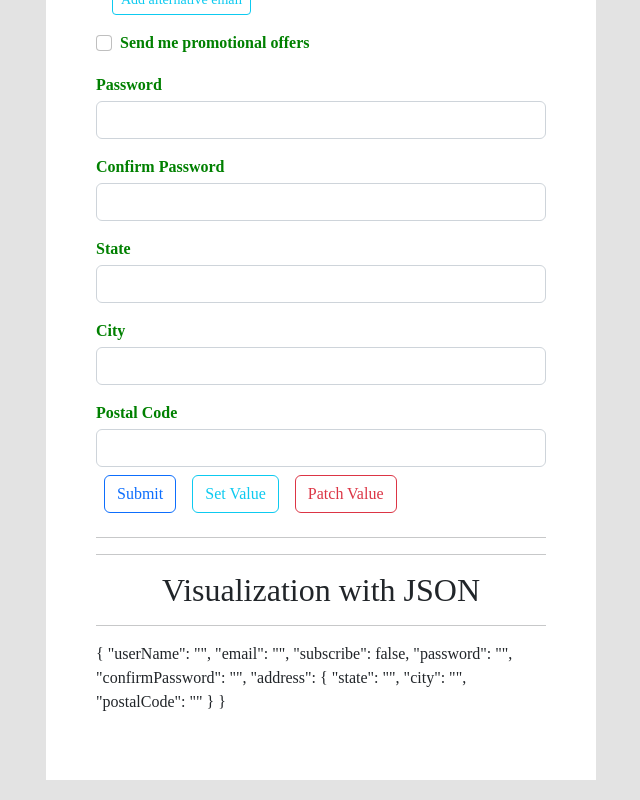
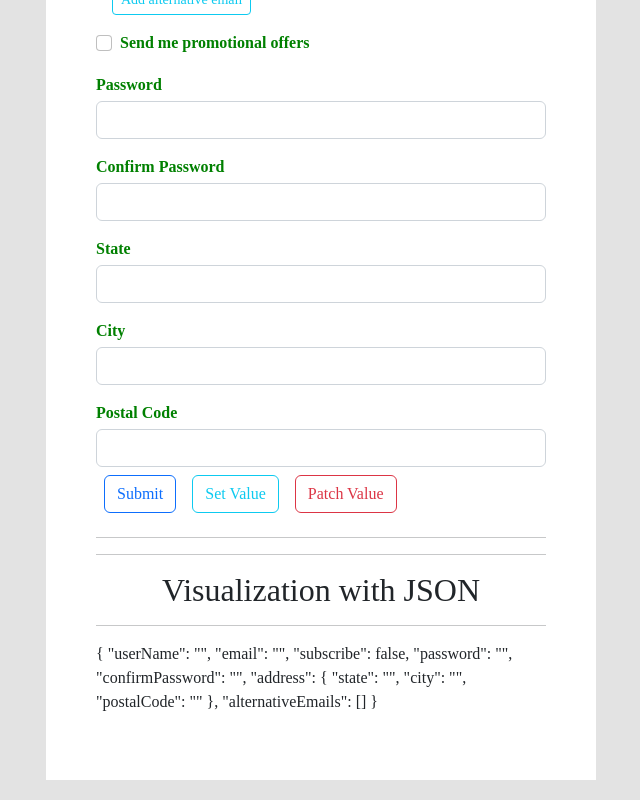
Before and after one commit to Vitalis-Kirui/Registration-Form, an Angular app: page / in a window 1280 px wide. Shown: the part 338-1138 px from the top of the page, without its empty margins (319-959 px from the left). Built offline with nearby package versions, Linux system fonts and the light colour scheme; a web font is replaced by a local one.

Commit message:
creating an array in form model

```diff
--- a/src/app/app.component.ts
+++ b/src/app/app.component.ts
@@ -1,5 +1,5 @@
 import { Component, OnInit } from '@angular/core';
-import { FormBuilder, FormControl, FormGroup, Validators } from '@angular/forms';
+import { FormBuilder, FormControl, FormGroup, Validators, FormArray } from '@angular/forms';
 import { forbiddenWordsValidator, restrictedTermsValidator } from './validators/forbiddenWords';
 import { passwordMatchValidator } from './validators/password-match';
 
@@ -29,6 +29,16 @@ export class AppComponent implements  OnInit {
     return this.registrationForm.get('password');
   };
 
+  // Get alternativeEmail function
+  get alternativeEmail(){
+    return this.registrationForm.get('alternativeEmails') as FormArray;
+  }
+
+  // pushing alternative emails to form
+  addAlternativeEmail(){
+    this.alternativeEmail.push(this.service.control(''));
+  }
+
   constructor(private service : FormBuilder){};
 
   ngOnInit() {
@@ -44,8 +54,8 @@ export class AppComponent implements  OnInit {
       state : [''],
       city : [''],
       postalCode : [''],
-    })
-
+    }),
+    alternativeEmails : this.service.array([])
   },
   {validator : passwordMatchValidator}
   );
```
Lines whose indentation alone changed are shown as unchanged.
